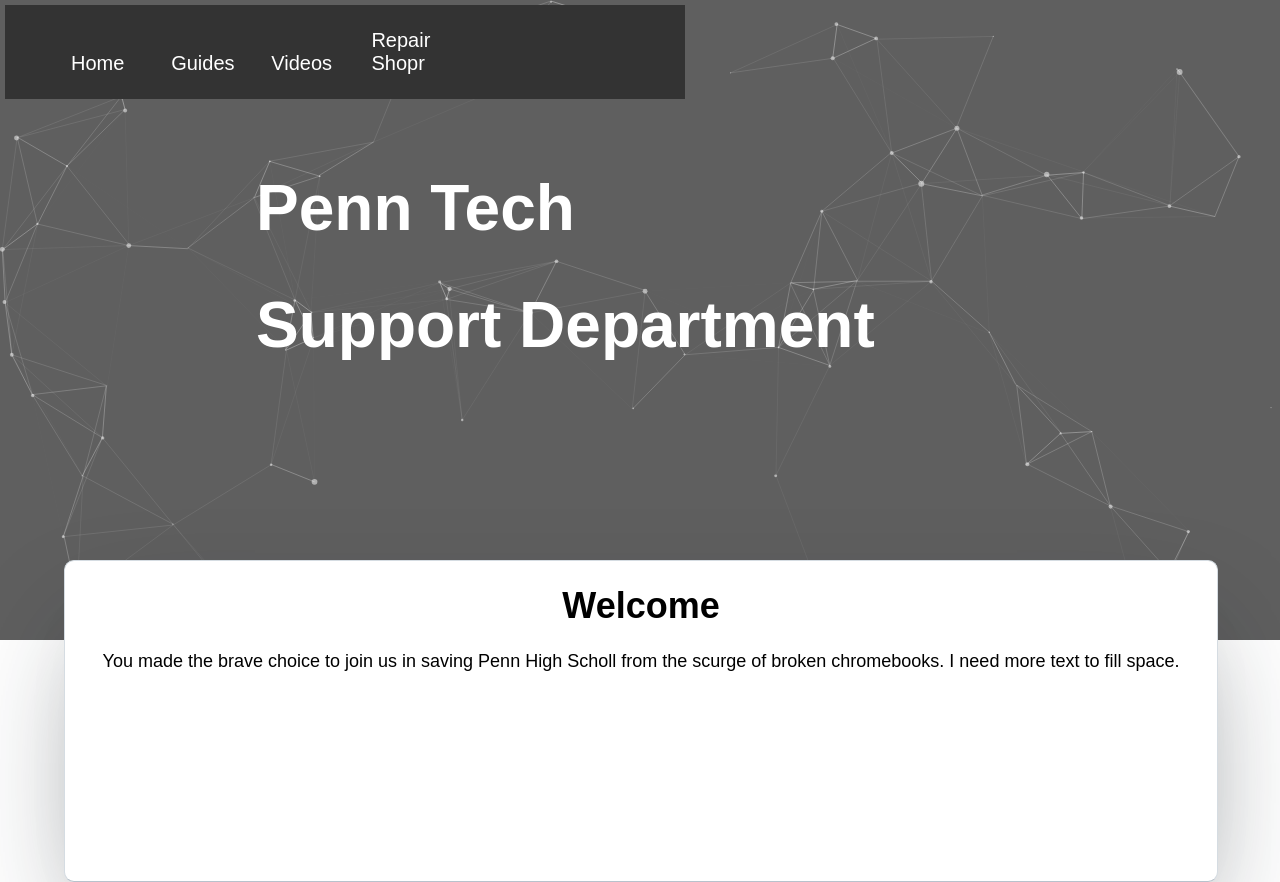
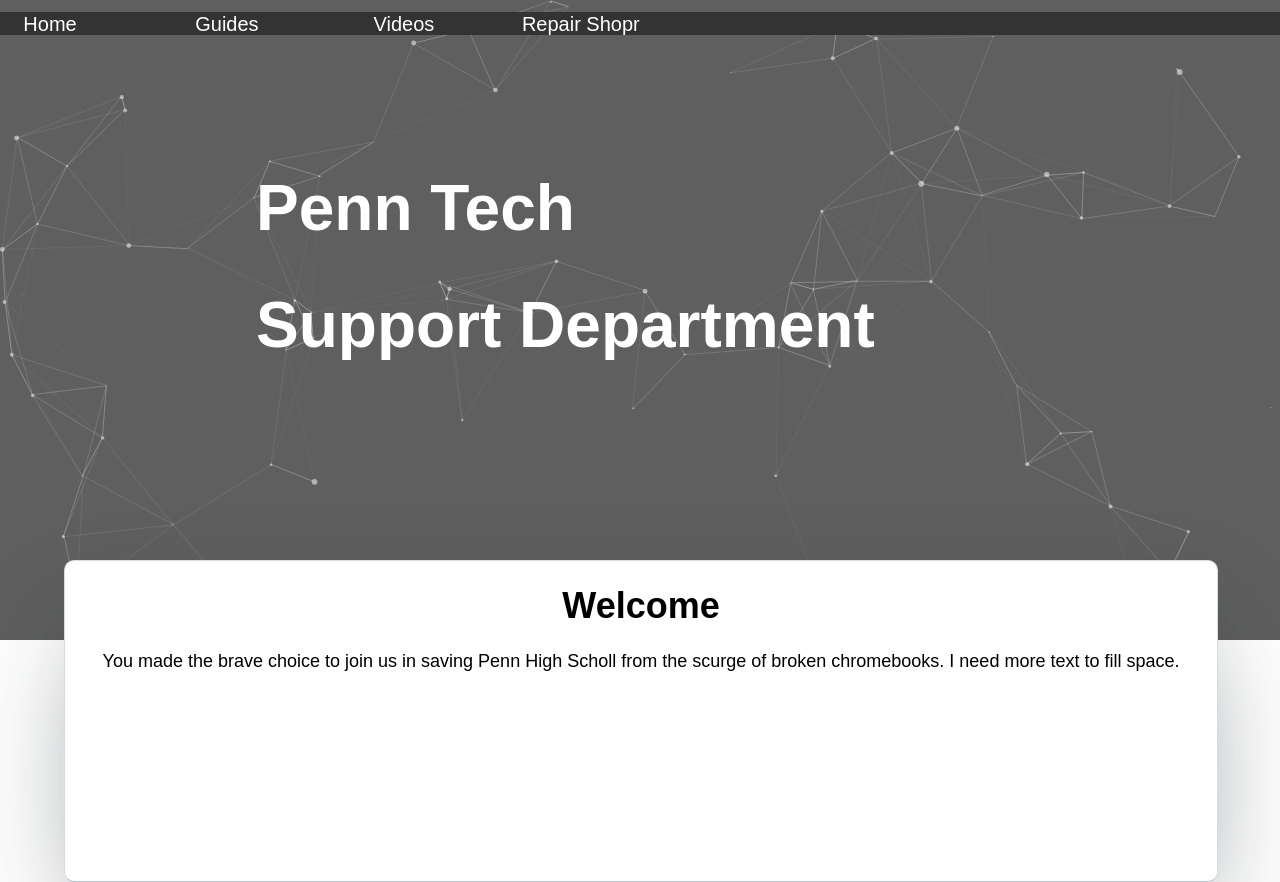
Before and after one commit to PennTechSupport/PennTechSupport.github.io, a plain HTML site: page index.html in a window 1280 px wide. Drawn offline with Linux system fonts and the light colour scheme.

Commit message:
Update style.css

```diff
--- a/style.css
+++ b/style.css
@@ -47,17 +47,17 @@ p{
 /*-- Navigation Bar --*/
 ul {
 	list-style-type: none;
-	margin: 5px;
 	overflow: hidden;
 	background-color: #333;
 	z-index: 100;
 	position: fixed;
-	width: 50%;
+	width: 100%;
 	align-self: center;
-}
+
+	}
 li {
 	padding: 10px;
-	display: inline-block;
+	display: inline-flex;
 	height: 100%;
 	width: 12%;
 	font-size: 20px;
@@ -67,7 +67,11 @@ li a {
 	color: white;
 	text-align: center;
 	padding: 14px 16px;
+	position: absolute;
+	top: 50%;
+	transform: translate(-50%, -50%);
 	text-decoration: none;
+
 }
 /* Change the link color to #111 (black) on hover */
 li a:hover {
```
